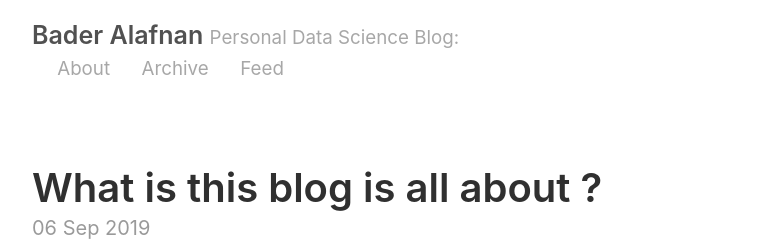
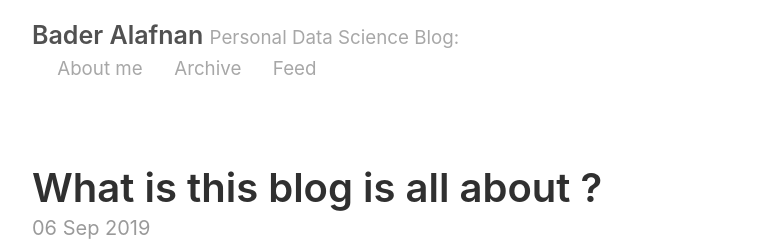
Before and after one commit to alafnan/alafnan.github.io, a Jekyll site: the page built from index.html, in a window 1280 px wide. Shown: the top 250 px of the page, without its empty margins (258-1021 px from the left). Built offline with Jekyll 4.4.1, drawn with Linux system fonts in a browser that asks for light colours; the list of posts is cut into pages by our own code.

```diff
--- a/_config.yml
+++ b/_config.yml
@@ -33,6 +33,6 @@ gems:
 
 # Page List
 pages_list:
-  About: '/about me'
+  About me: '/about me'
   Archive: '/archive'
   Feed: '/index.html'
```
